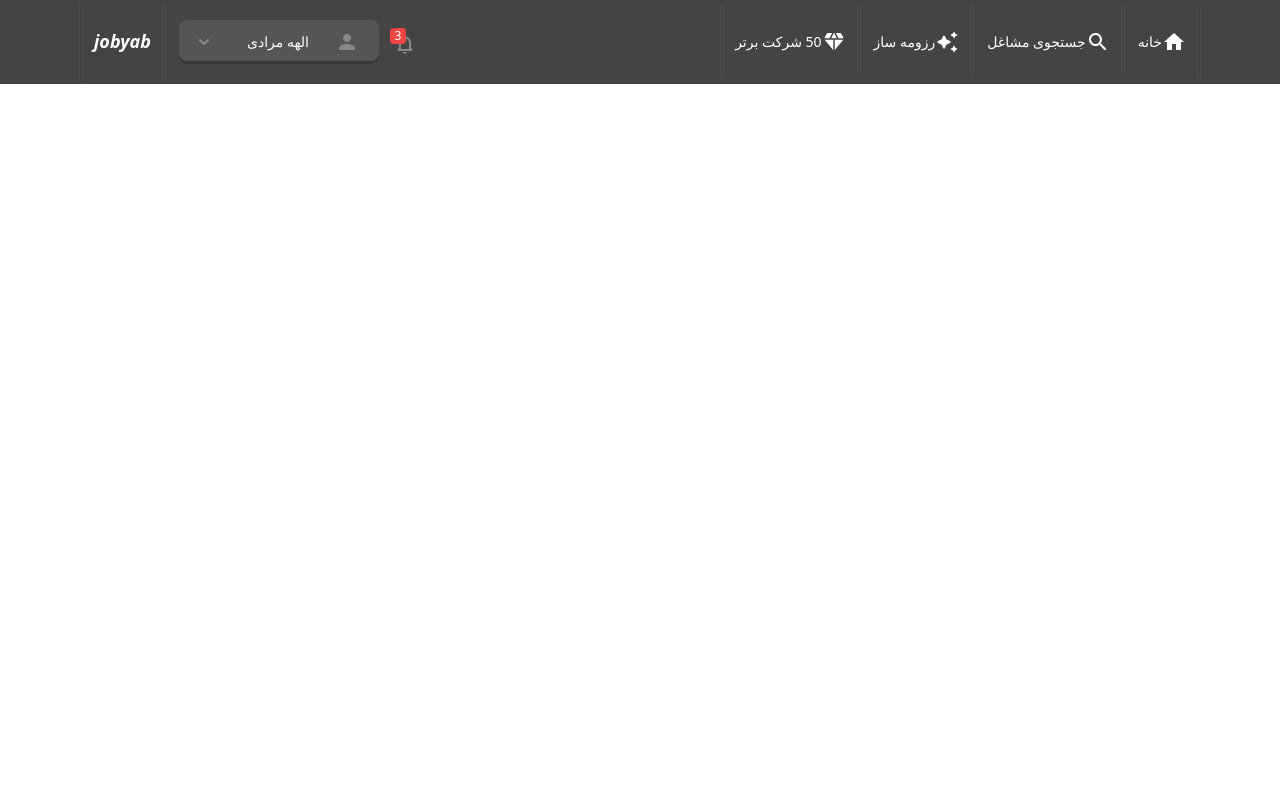
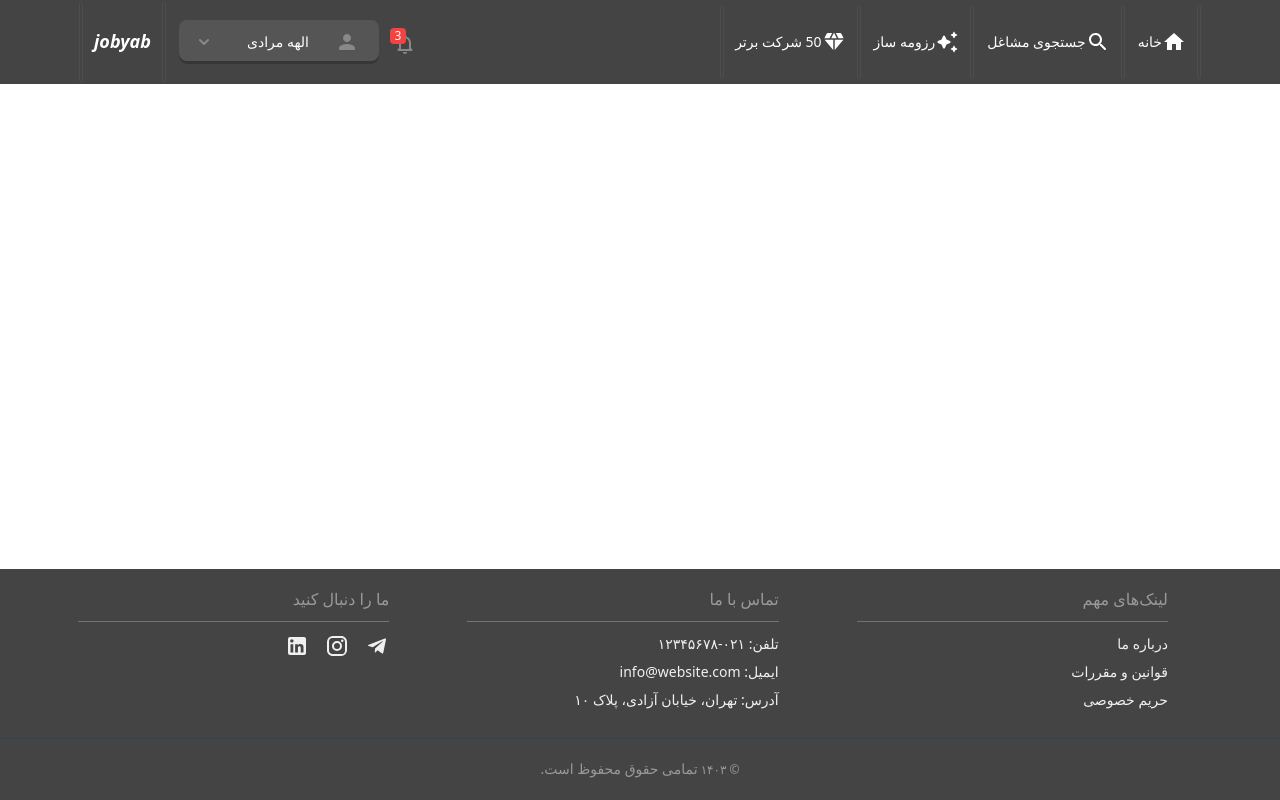
Before and after one commit to Elaheh-Moradi/Job-Seeker-App, a React (Vite) app: page / in a window 1280 px wide. Built offline with nearby package versions, Linux system fonts and the light colour scheme.

Commit message:
add footer UI

```diff
--- a/src/App.jsx
+++ b/src/App.jsx
@@ -1,8 +1,8 @@
 import React, { useState, useEffect } from "react";
 import Login from "./pages/login/Login";
 import jwtDecode from "jwt-decode";
-import Header from "./components/layout/Header";
-
+import { BrowserRouter, Routes, Route } from "react-router-dom";
+import Layout from "./components/layout/Layout";
 function App() {
   const [token, setToken] = useState(localStorage.getItem("authToken"));
 
@@ -39,7 +39,7 @@ function App() {
         <Login onLogin={handleLogin} />
       )} */}
       <div class="font-vazirmatn text-lg">
-        <Header />
+        <Layout />
       </div>
     </>
   );
--- a/src/components/layout/Footer.jsx
+++ b/src/components/layout/Footer.jsx
@@ -0,0 +1,91 @@
+import TelegramIcon from "@mui/icons-material/Telegram";
+import InstagramIcon from '@mui/icons-material/Instagram';
+import LinkedInIcon from '@mui/icons-material/LinkedIn';
+
+export default function Footer() {
+  return (
+    <>
+      <footer
+        dir="rtl"
+        className="bg-[#444] text-white text-center py-4 fixed bottom-0 w-full "
+      >
+        <div className="flex flex-col md:flex-row justify-center pr-28">
+          {/* Section 1: Navigation Links */}
+          <div className="flex flex-col items-start w-1/3">
+            <p className="text-[#999] text-[16px] text-right mb-2 w-4/5 border-b border-gray-500 pb-2">
+              لینک‌های مهم
+            </p>
+            <ul className=" flex flex-col items-start text-[#f0f0f0] text-[14px]">
+              <li>
+                <a href="#" className="hover:text-orange-500">
+                  درباره ما
+                </a>
+              </li>
+              <li>
+                <a href="#" className="hover:text-orange-500">
+                  قوانین و مقررات
+                </a>
+              </li>
+              <li>
+                <a href="#" className="hover:text-orange-500">
+                  حریم خصوصی
+                </a>
+              </li>
+            </ul>
+          </div>
+          {/* Section 2: Contact Information */}
+          <div className="flex flex-col items-start w-1/3 ">
+            <p className="text-[#999] text-[16px] text-right mb-2 w-4/5 border-b border-gray-500 pb-2">
+              تماس با ما
+            </p>
+            <div className="flex flex-col items-start text-[#f0f0f0] text-[14px]">
+              <p className="hover:text-orange-500">تلفن: ۰۲۱-۱۲۳۴۵۶۷۸</p>
+              <p className="hover:text-orange-500">ایمیل: info@website.com</p>
+              <p className="hover:text-orange-500">
+                آدرس: تهران، خیابان آزادی، پلاک ۱۰
+              </p>
+            </div>
+          </div>
+
+          {/* Section 3: Social Media Icons */}
+          <div className="flex flex-col items-start w-1/3">
+            <p className="text-[#999] text-[16px] text-right mb-2 w-4/5 border-b border-gray-500 pb-2">
+              ما را دنبال کنید
+            </p>
+            <div className="flex space-x-4 space-x-reverse items-start text-[#f0f0f0] ">
+              <a href="#" aria-label="Telegram" className="hover:text-white">
+              <TelegramIcon size={20} />
+            </a>
+            <a href="#" aria-label="Instagram" className="hover:text-white">
+              <InstagramIcon size={20} />
+            </a>
+            <a href="#" aria-label="LinkedIn" className="hover:text-white">
+              <LinkedInIcon size={20} />
+            </a>
+            </div>
+          </div>
+        </div>
+
+        {/* Footer Bottom */}
+        <div
+          dir="rtl"
+          className="mt-6 font-thin text-[14px] text-[#999] text-center border-t border-gray-700 pt-4"
+        >
+          <p>
+            <span className="text-[12px]">
+              &copy;{" "}
+              {
+                new Intl.DateTimeFormat("fa-IR", {
+                  calendar: "persian",
+                })
+                  .formatToParts(new Date())
+                  .find((part) => part.type === "year").value
+              }{" "}
+            </span>
+            تمامی حقوق محفوظ است.
+          </p>
+        </div>
+      </footer>
+    </>
+  );
+}
--- a/src/components/layout/Header.jsx
+++ b/src/components/layout/Header.jsx
@@ -43,20 +43,21 @@ export default function Header() {
     <>
       <div
         dir="rtl"
-        className="flex justify-between  items-center bg-[#444] h-[10.5vh]"
+        className="flex justify-between  items-center bg-[#444] h-[10.5vh] fixed w-full z-50"
       >
+        {/* The menu on right side of header */}
         <ul
           dir="rtl"
           className=" flex justify-center items-center list-none mr-[10vh] "
         >
-          <li className="relative pt-6 pb-6 pl-3.5 pr-3.5">
-            <div class="flex items-center text-[#fff] text-[14px] font-medium leading-relaxed">
+          <li className="relative pt-6 pb-6 pl-3.5 pr-3.5 hover:bg-[#555]">
+            <div class="flex items-center text-[#fff] text-[14px] font-medium leading-relaxed ">
               <HomeIcon style={{ color: "#fff", fontSize: "1.5rem" }} />
               خانه
             </div>
             <span class="absolute top-0 bottom-0 right-0 w-0.5 h-full bg-[rgba(0, 0, 0, .2)] shadow-[0_0px_1px_rgba(255,255,255,0.5)]"></span>
           </li>
-          <li className="pt-6 pb-6 pl-3.5 pr-3.5 relative">
+          <li className="pt-6 pb-6 pl-3.5 pr-3.5 relative hover:bg-[#555]">
             <div class="flex items-center text-[#fff] text-[14px] font-medium leading-relaxed">
               <SearchRoundedIcon
                 style={{ color: "#fff", fontSize: "1.5rem" }}
@@ -65,7 +66,7 @@ export default function Header() {
             </div>
             <span class="absolute top-0 bottom-0 right-0 w-0.5 h-full bg-[rgba(0, 0, 0, .2)] shadow-[0_0px_1px_rgba(255,255,255,0.5)] "></span>
           </li>
-          <li className="pt-6 pb-6 pl-3.5 pr-3.5 relative">
+          <li className="pt-6 pb-6 pl-3.5 pr-3.5 relative hover:bg-[#555]">
             <div class="flex items-center text-[#fff] text-[14px] font-medium leading-relaxed">
               <AutoAwesomeRoundedIcon
                 style={{ color: "#fff", fontSize: "1.5rem" }}
@@ -74,7 +75,7 @@ export default function Header() {
             </div>
             <span class="absolute top-0 bottom-0 right-0 w-0.5 h-full bg-[rgba(0, 0, 0, .2)] shadow-[0_0px_1px_rgba(255,255,255,0.5)]"></span>
           </li>
-          <li className="pt-6 pb-6 pl-3.5 pr-3.5 relative">
+          <li className="pt-6 pb-6 pl-3.5 pr-3.5 relative hover:bg-[#555]">
             <span class="absolute top-0 bottom-0 left-0 w-0.5 h-full bg-[rgba(0, 0, 0, .2)] shadow-[0_0px_1px_rgba(255,255,255,0.5)]"></span>
             <div class="flex items-center text-[#fff] text-[14px] font-medium leading-relaxed">
               <DiamondRoundedIcon
@@ -85,6 +86,7 @@ export default function Header() {
             <span class="absolute top-0 bottom-0 right-0 w-0.5 h-full bg-[rgba(0, 0, 0, .2)] shadow-[0_0px_1px_rgba(255,255,255,0.5)]"></span>
           </li>
         </ul>
+        {/* the items in left side of header */}
         <div
           dir="ltr"
           className=" flex justify-center items-center list-none ml-[10vh] "
@@ -96,8 +98,8 @@ export default function Header() {
             </div>
             <span class="absolute top-0 bottom-0 right-0 w-0.5 h-full bg-[rgba(0, 0, 0, .2)] shadow-[0_0px_1px_rgba(255,255,255,0.5)]"></span>
           </div>
+          {/* DropDown Button */}
           <div className=" pt-6 pb-6 pl-3.5 pr-3.5">
-            {/* DropDown Button */}
             <div dir="rtl" className=" relative inline-block" ref={dropdownRef}>
               <button
                 id="dropdownDefaultButton"
@@ -113,6 +115,7 @@ export default function Header() {
                   style={{ color: "#888", fontSize: "1.5rem" }}
                 />
                 الهه مرادی
+                {/* arrow icon */}
                 <svg
                   className="w-2.5 h-2.5 ms-3 text-[#888]"
                   aria-hidden="true"
@@ -131,7 +134,7 @@ export default function Header() {
               </button>
               {isOpen && (
                 <div className="z-10 absolute mt-2 bg-[#363636] rounded-lg shadow ">
-                  {/* Tringle above dropdown list */}
+                  {/* Tringle above dropdown menu */}
                   <div className="absolute border-b-[#333] top-[-8px] left-4 w-0 h-0 border-l-[8px] border-r-[8px] border-b-[8px] border-l-transparent border-r-transparent"></div>
 
                   <ul className="py-2 text-sm text-gray-700">
@@ -147,7 +150,6 @@ export default function Header() {
                 </div>
               )}
             </div>
-
           </div>
           <div className="relative inline-block">
             {/* Bell Icon */}
--- /dev/null
+++ b/src/components/layout/Layout.jsx
@@ -0,0 +1,11 @@
+import Footer from "./Footer";
+import Header from "./Header";
+
+export default function Layout() {
+  return (
+    <>
+      <Header />
+      <Footer />
+    </>
+  );
+}
--- /dev/null
+++ b/src/pages/home/Home.jsx
@@ -0,0 +1,8 @@
+export default function Home() {
+  return (
+    <>
+      <div className="p-[11vh]">
+       </div>
+    </>
+  );
+}
```
Lines whose indentation alone changed are shown as unchanged.
